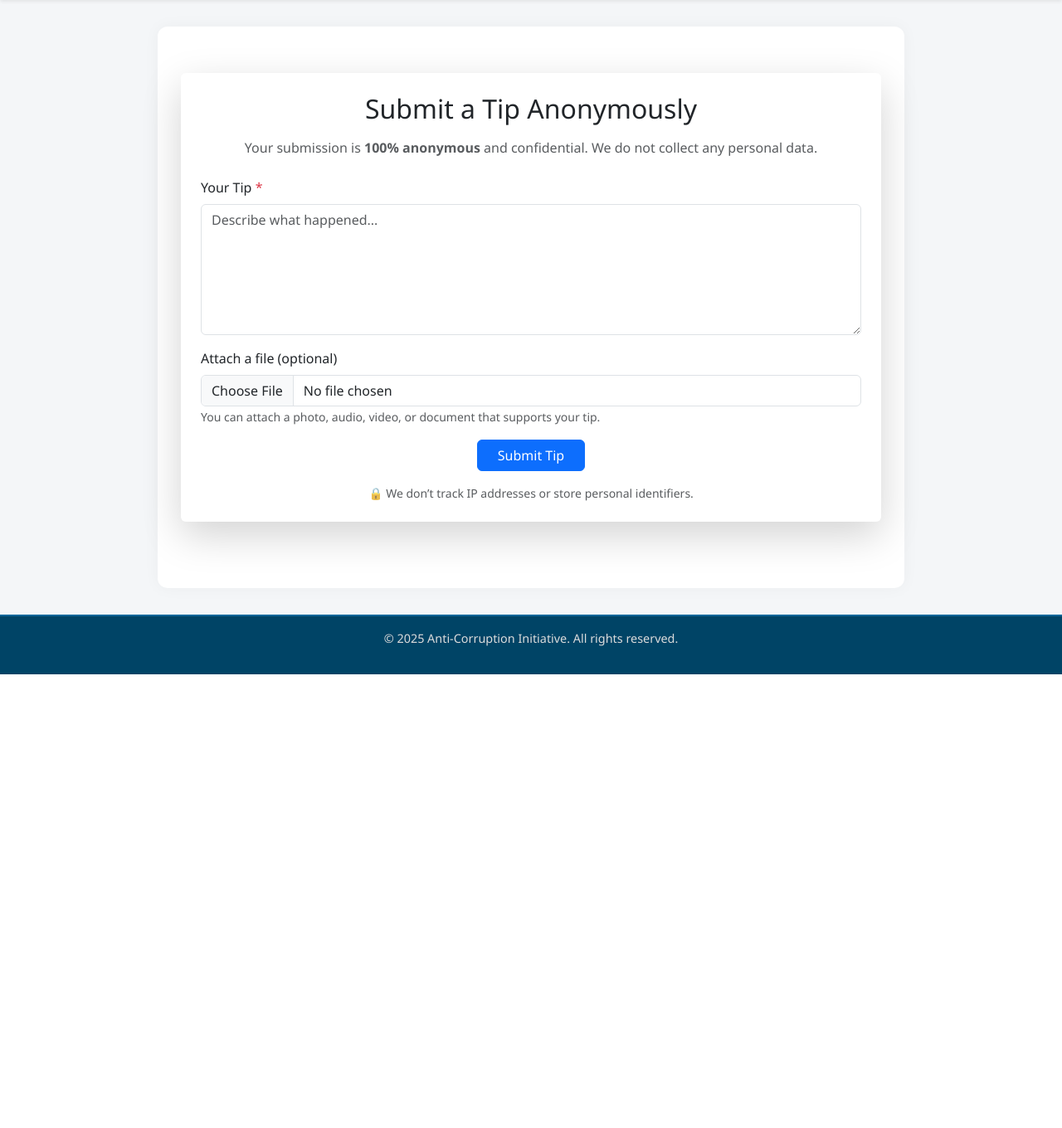
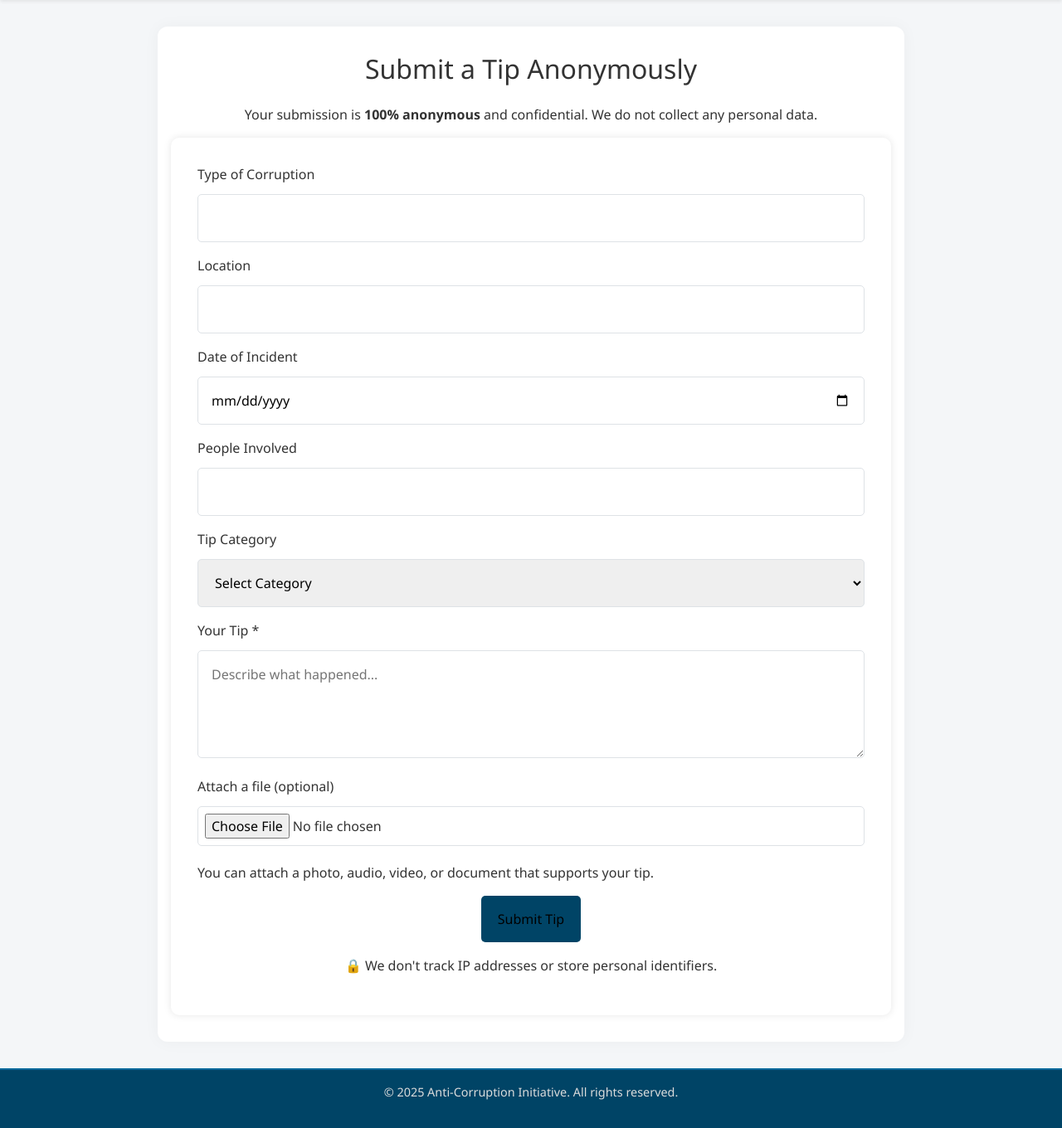
Before and after one commit to MarcuzAC/Anonymous_Project_Collab, a Flask app: page /submit in a window 1280 px wide. Shown: the part 56-1416 px from the top of the page at 83% size. Before the commit the page ends 869 px from the top, so only its background shows below. Run offline with Flask 3, Linux system fonts and the light colour scheme.

Commit message:
Updated Submit_tip.html with improved form structure and added style.css

```diff
--- /dev/null
+++ b/Anonymous_app/static/style.css
@@ -0,0 +1,37 @@
+/* style.css - Basic styling for your form */
+body {
+    background: #e8f0fe;
+    font-family: 'Segoe UI', sans-serif;
+    margin: 0;
+    padding: 0;
+    color: #333;
+}
+
+form {
+    background: #fff;
+    padding: 2rem;
+    border-radius: 10px;
+    box-shadow: 0 0 10px rgba(0,0,0,0.1);
+}
+
+input, select, textarea {
+    width: 100%;
+    padding: 10px;
+    margin-top: 8px;
+    margin-bottom: 16px;
+    border: 1px solid #ccc;
+    border-radius: 5px;
+}
+
+button, input[type="submit"] {
+    background-color: #004466;
+    color: white;
+    border: none;
+    padding: 10px 20px;
+    border-radius: 5px;
+    cursor: pointer;
+}
+
+button:hover, input[type="submit"]:hover {
+    background-color: #006699;
+}
--- a/Anonymous_app/templates/Submit_tip.html
+++ b/Anonymous_app/templates/Submit_tip.html
@@ -1,43 +1,85 @@
-{% extends "base.html" %}
+{% extends 'base.html' %}
 
-{% block title %}Submit a Tip{% endblock %}
+{% block title %}Submit a Tip Anonymously{% endblock %}
 
 {% block content %}
-<div class="container mt-4 mb-5">
-    <div class="card shadow-lg border-0 rounded">
-        <div class="card-body p-4">
-            <h2 class="card-title mb-3 text-center">
-                <i class="bi bi-shield-lock-fill text-primary"></i> Submit a Tip Anonymously
-            </h2>
-            <p class="text-muted text-center mb-4">
-                Your submission is <strong>100% anonymous</strong> and confidential. We do not collect any personal data.
-            </p>
+<div class="max-w-2xl mx-auto bg-white p-8 rounded-xl shadow-md mt-10 mb-10">
+    <h2 class="text-2xl font-bold text-center text-blue-700 mb-4">Submit a Tip Anonymously</h2>
+    <p class="text-center text-gray-500 mb-8">Your submission is <strong>100% anonymous</strong> and confidential. We do not collect any personal data.</p>
 
-            <form method="POST" action="{{ url_for('submit_tip') }}" enctype="multipart/form-data" novalidate>
-                <div class="mb-3">
-                    <label for="tip" class="form-label">Your Tip <span class="text-danger">*</span></label>
-                    <textarea name="tip" id="tip" class="form-control" rows="6" required placeholder="Describe what happened..."></textarea>
-                </div>
+    <form action="/submit" method="POST" enctype="multipart/form-data" class="space-y-5">
 
-                <div class="mb-3">
-                    <label for="file" class="form-label">Attach a file (optional)</label>
-                    <input type="file" name="file" id="file" class="form-control" accept=".txt,image/*,audio/*,video/*">
-                    <small class="form-text text-muted">
-                        You can attach a photo, audio, video, or document that supports your tip.
-                    </small>
-                </div>
+        <!-- Type of Corruption -->
+        <div>
+            <label for="corruption_type" class="block text-gray-700 font-semibold mb-1">Type of Corruption</label>
+            <input type="text" id="corruption_type" name="corruption_type" required
+                class="w-full p-3 border border-gray-300 rounded-lg focus:outline-none focus:ring-2 focus:ring-blue-500">
+        </div>
 
-                <div class="mb-3 text-center">
-                    <button type="submit" class="btn btn-primary px-4">
-                        <i class="bi bi-send-fill"></i> Submit Tip
-                    </button>
-                </div>
+        <!-- Location -->
+        <div>
+            <label for="location" class="block text-gray-700 font-semibold mb-1">Location</label>
+            <input type="text" id="location" name="location" required
+                class="w-full p-3 border border-gray-300 rounded-lg focus:outline-none focus:ring-2 focus:ring-blue-500">
+        </div>
 
-                <div class="text-muted small text-center">
-                    🔒 We don’t track IP addresses or store personal identifiers.
-                </div>
-            </form>
+        <!-- Date -->
+        <div>
+            <label for="date" class="block text-gray-700 font-semibold mb-1">Date of Incident</label>
+            <input type="date" id="date" name="date" required
+                class="w-full p-3 border border-gray-300 rounded-lg focus:outline-none focus:ring-2 focus:ring-blue-500">
         </div>
-    </div>
+
+        <!-- People Involved -->
+        <div>
+            <label for="people" class="block text-gray-700 font-semibold mb-1">People Involved</label>
+            <input type="text" id="people" name="people"
+                class="w-full p-3 border border-gray-300 rounded-lg focus:outline-none focus:ring-2 focus:ring-blue-500">
+        </div>
+
+        <!-- Tip Category -->
+        <div>
+            <label for="tip_category" class="block text-gray-700 font-semibold mb-1">Tip Category</label>
+            <select id="tip_category" name="tip_category" required
+                class="w-full p-3 border border-gray-300 rounded-lg focus:outline-none focus:ring-2 focus:ring-blue-500">
+                <option selected disabled>Select Category</option>
+                <option value="bribery">Bribery</option>
+                <option value="fraud">Fraud</option>
+                <option value="embezzlement">Embezzlement</option>
+                <option value="misuse of funds">Misuse of Funds</option>
+                <option value="other">Other</option>
+            </select>
+        </div>
+
+        <!-- Tip Description -->
+        <div>
+            <label for="description" class="block text-gray-700 font-semibold mb-1">Your Tip *</label>
+            <textarea id="description" name="description" rows="4" required
+                class="w-full p-3 border border-gray-300 rounded-lg focus:outline-none focus:ring-2 focus:ring-blue-500"
+                placeholder="Describe what happened..."></textarea>
+        </div>
+
+        <!-- File Upload -->
+        <div>
+            <label for="file" class="block text-gray-700 font-semibold mb-1">Attach a file (optional)</label>
+            <input type="file" id="file" name="file"
+                class="w-full p-2 bg-gray-50 border border-gray-300 rounded-lg text-sm text-gray-600 file:mr-4 file:py-2 file:px-4 file:rounded file:border-0 file:text-sm file:font-semibold file:bg-blue-50 file:text-blue-700 hover:file:bg-blue-100">
+            <p class="text-sm text-gray-500 mt-1">You can attach a photo, audio, video, or document that supports your tip.</p>
+        </div>
+
+        <!-- Submit -->
+        <div class="text-center">
+            <button type="submit"
+                class="bg-blue-600 hover:bg-blue-700 text-black font-bold py-3 px-8 rounded-lg transition duration-200 w-full">
+                Submit Tip
+            </button>
+        </div>
+
+        <!-- Anonymity Notice -->
+        <div class="text-center mt-3">
+            <p class="text-sm text-gray-500">🔒 We don't track IP addresses or store personal identifiers.</p>
+        </div>
+
+    </form>
 </div>
 {% endblock %}
```
